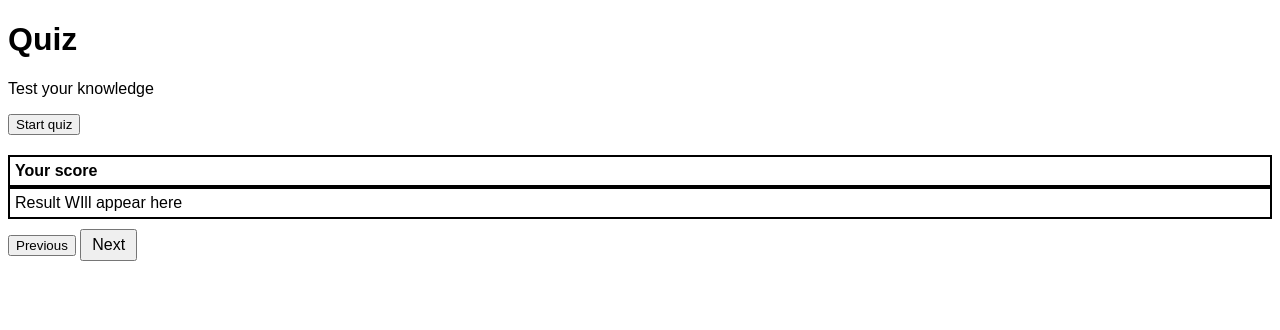
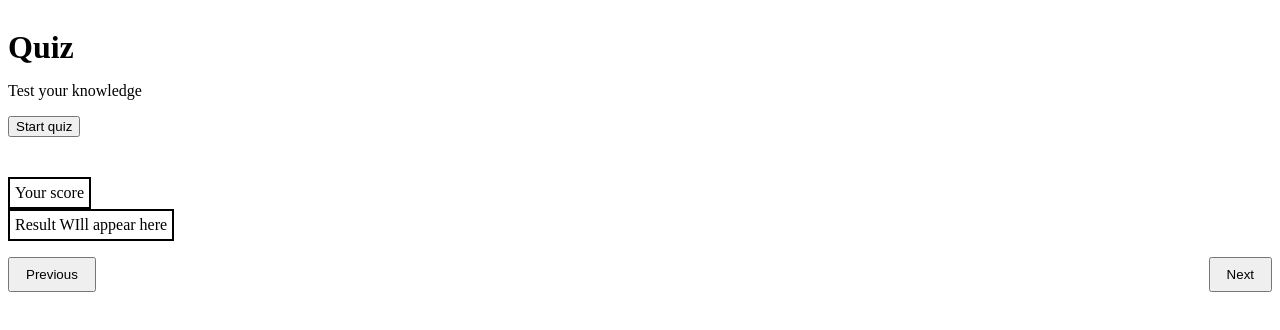
Before and after one commit to arunsingh009/quiz-app, a plain HTML site: page Index.html in a window 1280 px wide. Drawn offline with Linux system fonts and the light colour scheme.

Commit message:
Update quiz.css

```diff
--- a/quiz.css
+++ b/quiz.css
@@ -1,38 +1,46 @@
-body {
-  font-family: Arial, sans-serif;
+#quiz {
+      display: flex;
+      flex-direction: column;
+      align-items: flex-start;
     }
 
-.hidden {
-  display: none;
+    #quiz h1 {
+      margin-bottom: 16px;
     }
 
-#quiz {
-  margin-top: 20px;
+    #quiz p {
+      margin-top: 0;
     }
 
     #question {
-  font-size: 18px;
-  margin-bottom: 10px;
+      margin-top: 16px;
     }
 
     #answers {
-  margin-bottom: 20px;
+      margin-top: 8px;
     }
 
-input[type="checkbox"], input[type="radio"] {
-  margin-right: 10px;
-}
-
-#prev, #next {
-  margin-top: 10px;
-  padding: 5px 10px;
-  font-size: 16px;
-}
-
-#results {
-  margin-top: 20px;
+    #answers label {
+      display: block;
+      margin-bottom: 4px;
     }
 
     #score {
-  font-weight: bold;
+      margin-top: 16px;
     }
+
+    #buttons {
+      display: flex;
+      justify-content: space-between;
+      margin-top: 16px;
+      width: 100%;
+    }
+
+    #buttons button {
+      padding: 8px 16px;
+    }
+
+    #buttons button:last-child {
+      background-color: #008CBA;
+      color: white;
+    }
```
Lines whose indentation alone changed are shown as unchanged.
